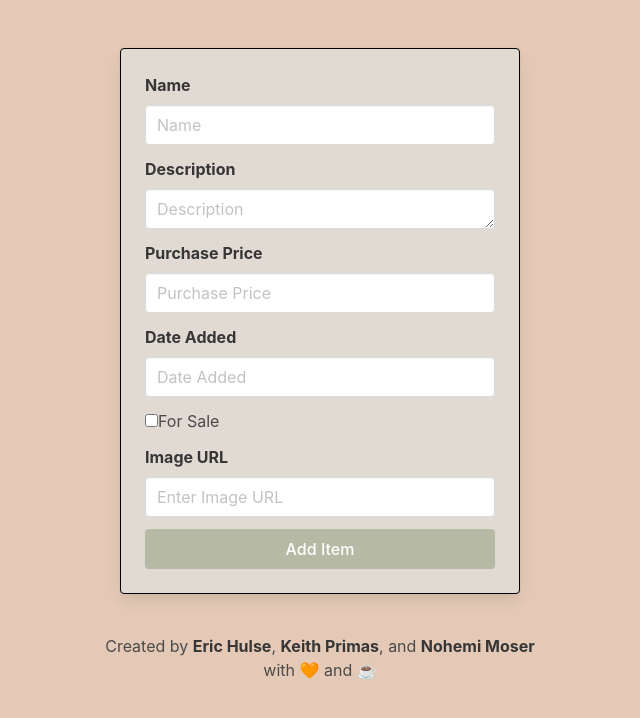
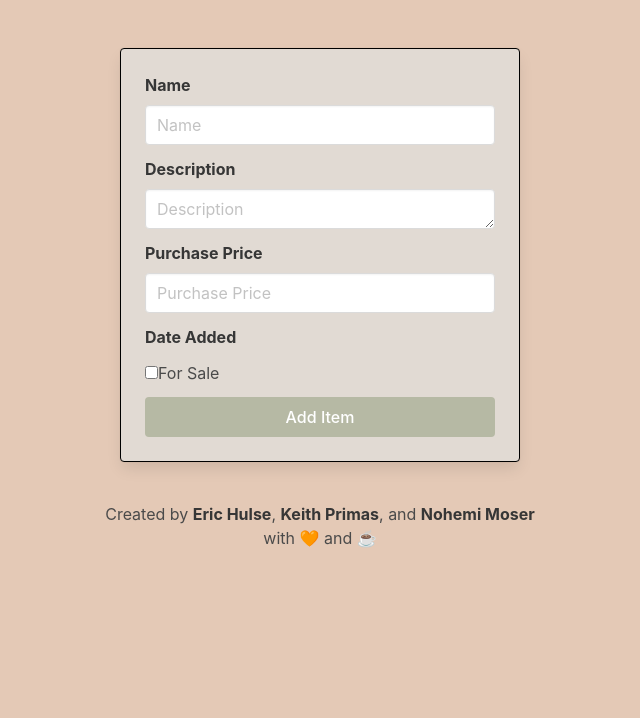
Before and after one commit to sempercuriosus/CacheCabinet, a React (Vite) app in the folder cachecabinet/Client/: page /item/new in a window 1280 px wide. Shown: the top 718 px of the page, without its empty margins (320-960 px from the left). Built offline with nearby package versions, Linux system fonts and the light colour scheme.

Commit message:
handleImageUpload function, commented out image and date added

```diff
--- a/cachecabinet/Client/src/components/CreateItem.jsx
+++ b/cachecabinet/Client/src/components/CreateItem.jsx
@@ -69,15 +69,23 @@ const CreateItem = ({ onAddItem }) => {
     }
   };
 
-  const handleImageUpload = () => {
+  const handleImageUpload = (e) => {
+    const file = e.target.files[0];
+    const reader = new FileReader();
+    reader.onload = () => {
       // Logic to handle image upload
       // Assuming imageData is the URL provided
+      const imageData = reader.result; // Assuming imageData is the URL provided
       if (imageData) {
-      console.log('Image URL:', imageData);
         // Set the state with the image URL
         setImageData(imageData);
       }
     };
+    if (file) {
+      reader.readAsDataURL(file);
+    }
+  };
+
 
   const cardStyle = {
     maxWidth: '400px',
@@ -146,15 +154,14 @@ const CreateItem = ({ onAddItem }) => {
             )}
             <div className='field'>
               <label className='label'>Date Added</label>
-              <div className='control'>
+              {/* <div className='control'>
                 <input
                   className='input'
-                  type='text'
-                  placeholder='Date Added'
+                  type='date'
                   value={dateAdded}
                   onChange={(e) => setDateAdded(e.target.value)}
                 />
-              </div>
+              </div> */}
             </div>
             <div className='field'>
               <label className='checkbox'>
@@ -167,39 +174,25 @@ const CreateItem = ({ onAddItem }) => {
               </label>
             </div>
 
-            {/* <button
-              className='button is-primary block'
-              style={{ backgroundColor: colorPalette.BABYBLUE }}
-              type='button'
-              onClick={handleImageUpload}>
+            {/* <div>
+              <label htmlFor="upload-input" className='button is-primary block' style={{ backgroundColor: colorPalette.BABYBLUE }}>
                 Upload Image
-            </button>
+              </label>
               <input
+                id="upload-input"
                 className='input'
-              type='text'
-              placeholder='Enter Image URL'
-              value={imageData}
-              onChange={(e) => setImageData(e.target.value)}
-            /> */}
-            {/* Display the image */}
+                type='file'
+                style={{ display: 'none' }}
+                onChange={handleImageUpload}
+              />
+            </div>
               {imageData && (
                 <img
                   src={imageData}
                   alt='Uploaded image'
                 />
-            )}
-            <div className='field'>
-              <label className='label'>Image URL</label>
-              <div className='control'>
-                <input
-                  className='input'
-                  type='text'
-                  placeholder='Enter Image URL'
-                  value={imageData}
-                  onChange={(e) => setImageData(e.target.value)}
-                />
-              </div>
-            </div>
+              )} */}
+
 
             <div className='field'>
               <div className='control'>
--- a/cachecabinet/Client/src/components/EditItem.jsx
+++ b/cachecabinet/Client/src/components/EditItem.jsx
@@ -74,11 +74,20 @@ const EditItem = () => {
     }
   };
 
-  const handleImageUpload = () => {
+  const handleImageUpload = (e) => {
+    const file = e.target.files[0];
+    const reader = new FileReader();
+    reader.onload = () => {
       // Logic to handle image upload
+      // Assuming imageData is the URL provided
+      const imageData = reader.result; // Assuming imageData is the URL provided
       if (imageData) {
-      console.log('Image URL:', imageData);
+        // Set the state with the image URL
         setImageData(imageData);
+      }
+    };
+    if (file) {
+      reader.readAsDataURL(file);
     }
   };
 
@@ -122,39 +131,36 @@ const EditItem = () => {
             value={purchasePrice}
             onChange={(e) => setPurchasePrice(e.target.value)}></input>
         </div>
-        <label className='label'>Date Added</label>
+        {/* <label className='label'>Date Added</label>
         <div className='control'>
           <input
-            type='text'
+            type='date'
             className='input'
             placeholder='Enter date added'
             value={dateAdded}
             onChange={(e) => setDateAdded(e.target.value)}></input>
+        </div> */}
+
+          {/* <div>
+              <label htmlFor="upload-input" className='button is-primary block' style={{ backgroundColor: colorPalette.BABYBLUE }}>
+                Upload Image
+              </label>
+              <input
+                id="upload-input"
+                className='input'
+                type='file'
+                style={{ display: 'none' }}
+                onChange={handleImageUpload}
+              />
           </div>
-
-        <label className='label'>Image URL</label>
-        <div className='control'>
-          {/* <button
-          className="button is-primary"
-          style={{ backgroundColor: colorPalette.BABYBLUE }}
-          type="button" onClick={handleImageUpload}>
-          Upload Image
-        </button> */}
-          <input
-            className='input '
-            type='text'
-            placeholder='Enter Image URL'
-            value={imageData}
-            onChange={(e) => setImageData(e.target.value)}
-          />
-          {/* Display the image */}
               {imageData && (
                 <img
                   src={imageData}
                   alt='Uploaded image'
                 />
-          )}
-        </div>
+              )} */}
+
+            <div className='field'>
               <label className='checkbox'>
                 <input
                   type='checkbox'
@@ -163,6 +169,7 @@ const EditItem = () => {
                 />
                 For Sale
               </label>
+            </div>
         {forSale && (
           <div className='field'>
             <label className='label'>Sale Price</label>
--- a/cachecabinet/package.json
+++ b/cachecabinet/package.json
@@ -12,6 +12,7 @@
   "author": "",
   "license": "ISC",
   "dependencies": {
+    "body-parser": "^1.20.2",
     "concurrently": "^5.1.0",
     "jsonwebtoken": "^9.0.2",
     "prop-types": "^15.8.1",
```
Also changed, not shown: cachecabinet/Client/src/components/item.jsx (+11 -13 lines), 1 other file (tests, documents, lock files or other folders). Lines whose indentation alone changed are shown as unchanged.
